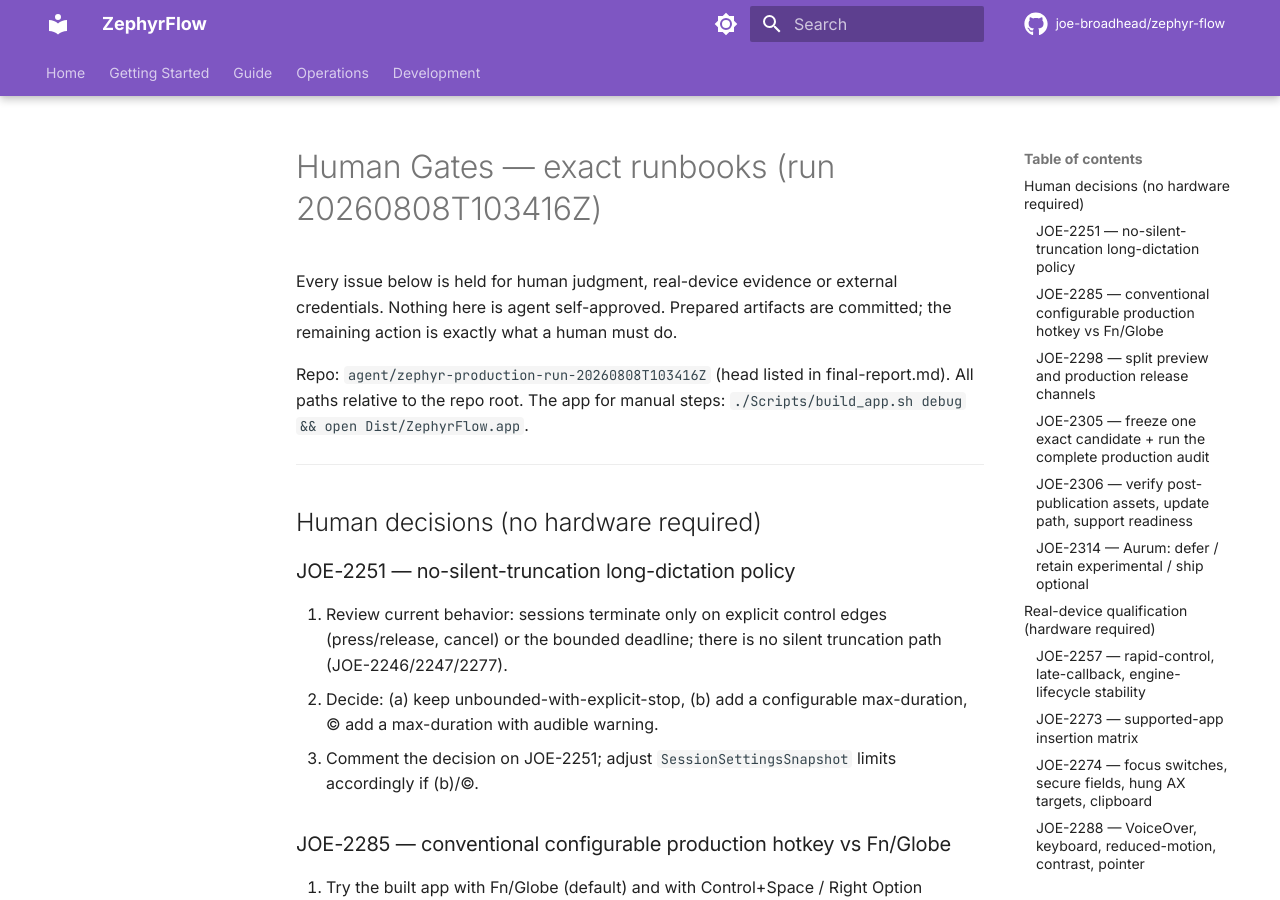
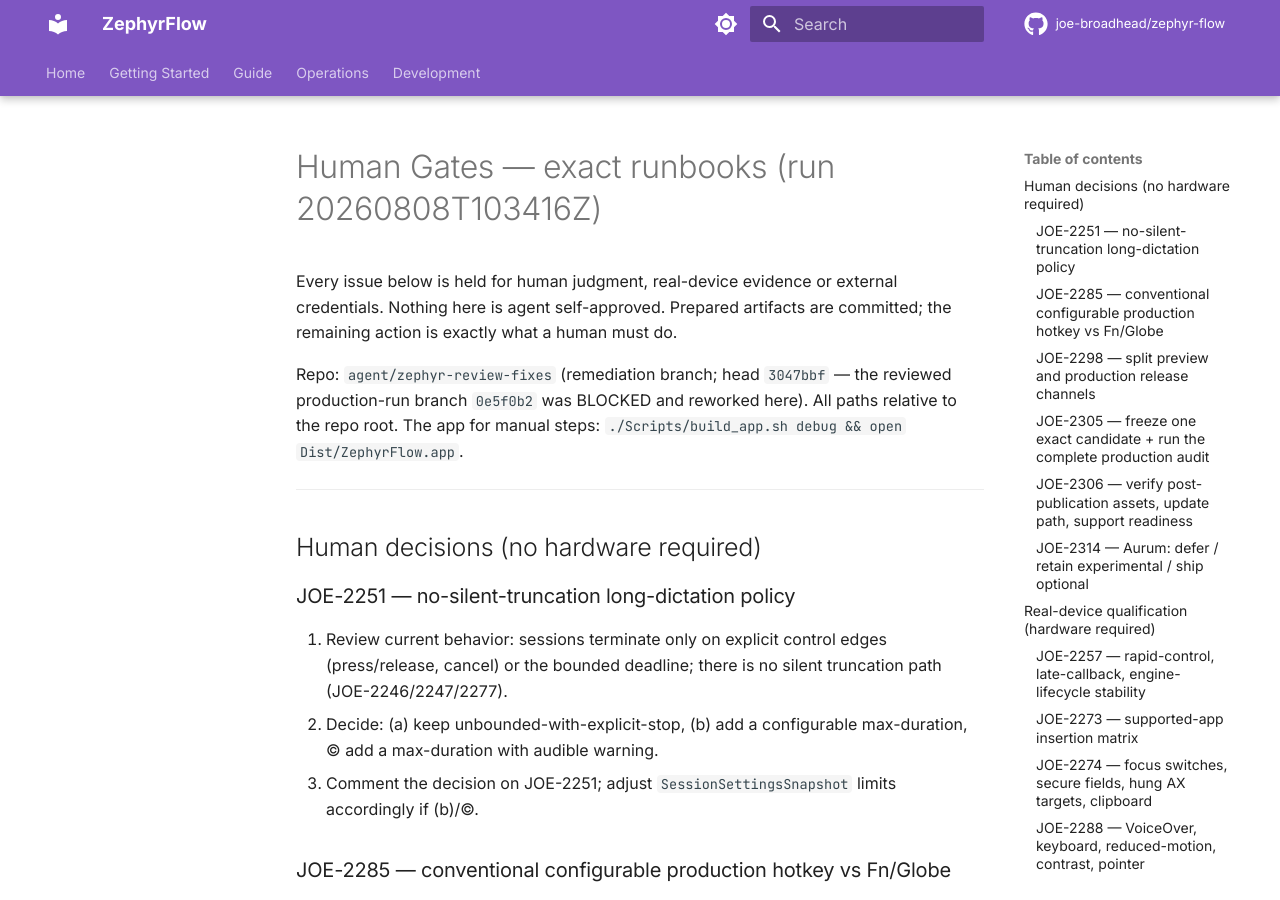
Before and after one commit to joe-broadhead/zephyr-flow, an MkDocs documentation site: the page built from docs/development/prime-agent-run/human-gates.md, in a window 1280 px wide and 900 px high. Built offline with MkDocs 1.6.1 and Material for MkDocs 9.7.7, drawn with Linux system fonts in a browser that asks for light colours; comment, search, counter and statistics services are not loaded.

Commit message:
cleanup: review NITs — honest messages, remove dead code, gitignore profraw
- NIT 3: InsertionOutcome.eventPostedUnverified user message -> 'Paste sent —
  verify destination' (never claims insertion occurred); test updated.
- NIT 4: AppSettings.allowModelDownloads comment matches corrected default
  (off until explicit consent, review R6.1).
- NIT 5: removed unused TargetValidationService.maxStepNanos.
- NIT 7: default.profraw untracked + gitignored (*.profraw).
- NIT 8: human-gates.md now references the reworked review-fixes branch head
  instead of the stale production-run head.
- NIT 2: final-report 'What was built' count clarified (47 done-with-evidence:
  46 implementation + 1 spec-tooling).

Full suite: 1068 pass; format lint clean.

```diff
--- a/docs/development/prime-agent-run/human-gates.md
+++ b/docs/development/prime-agent-run/human-gates.md
@@ -4,8 +4,9 @@ Every issue below is held for human judgment, real-device evidence or
 external credentials. Nothing here is agent self-approved. Prepared artifacts
 are committed; the remaining action is exactly what a human must do.
 
-Repo: `agent/zephyr-production-run-20260808T103416Z` (head listed in
-final-report.md). All paths relative to the repo root. The app for manual
+Repo: `agent/zephyr-review-fixes` (remediation branch; head `3047bbf` — the
+reviewed production-run branch `0e5f0b2` was BLOCKED and reworked here). All
+paths relative to the repo root. The app for manual
 steps: `./Scripts/build_app.sh debug && open Dist/ZephyrFlow.app`.
 
 ---
```
Also changed, not shown: docs/development/prime-agent-run/final-report.md (+1 -1 lines), 5 other files.
